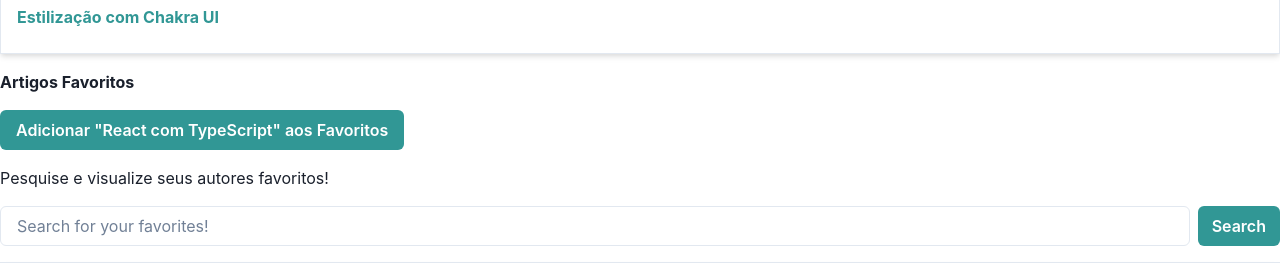
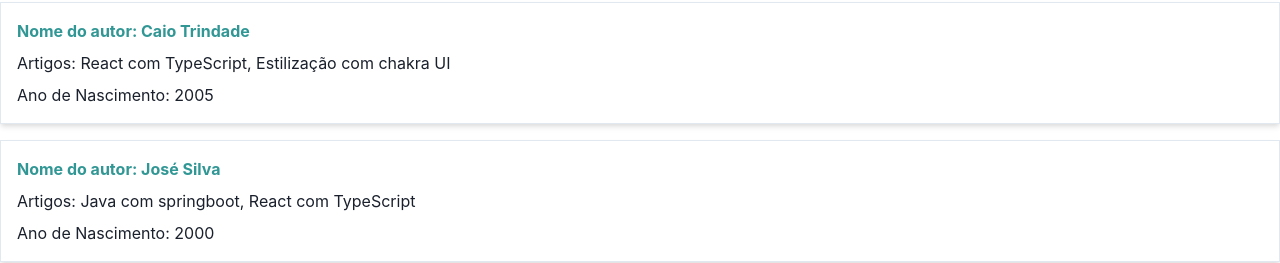
Before and after one commit to ctrindadedev/Wiki_Pessoal, a React (Vite) app: page / in a window 1280 px wide. Shown: the part 357-620 px from the top of the page. Built offline with nearby package versions, Linux system fonts and the light colour scheme.

Commit message:
mudança na estrutura de pastas + adição de dependências + fix na page home

```diff
--- a/package.json
+++ b/package.json
@@ -15,6 +15,7 @@
     "@emotion/style": "^0.8.0",
     "@emotion/styled": "^11.14.0",
     "framer-motion": "^12.11.0",
+    "lucide-react": "^0.513.0",
     "react": "^19.1.0",
     "react-dom": "^19.1.0",
     "react-router-dom": "^7.6.0"
--- a/src/components/Autor/AutorList.tsx
+++ b/src/components/AutorList.tsx
@@ -10,7 +10,7 @@ const AutorList = () => {
     },
     {
       nome: "José Silva",
-      artigos: ["Java com springboot"],
+      artigos: ["Java com springboot", "React com TypeScript"],
       anonascimento: 2000,
     },
   ];
--- a/src/components/Autor/Autoritem.tsx
+++ b/src/components/Autoritem.tsx
@@ -11,6 +11,7 @@ interface AutorPros {
 interface Autor {
   author: AutorPros;
 }
+
 
 //Componente que receba um array de objetos como prop
 
--- a/src/pages/Home.tsx
+++ b/src/pages/Home.tsx
@@ -1,9 +1,8 @@
 import React from "react";
 import { Box, Heading, Text } from "@chakra-ui/react";
-import ArticleList from "../components/Article/ArticleList";
+import ArticleList from "../components/ArticleList";
 import SearchBar from "../components/SearchBar";
-import FavoriteArticles from "../components/FavoriteArticles";
-import AutorList from "../components/Autor/AutorList";
+import AutorList from "../components/AutorList";
 
 const Home: React.FC = () => {
   return (
@@ -14,7 +13,6 @@ const Home: React.FC = () => {
       <Text mb={4}>Pesquise e visualize seus artigos favoritos!</Text>
       <SearchBar />
       <ArticleList />
-      <FavoriteArticles />
       <Text mb={4}>Pesquise e visualize seus autores favoritos!</Text>
       <SearchBar />
       <AutorList />
--- a/src/pages/Login.tsx
+++ b/src/pages/Login.tsx
@@ -9,6 +9,7 @@ import {
 } from "@chakra-ui/react";
 import { useAuth } from "../context/AuthContext";
 import { useNavigate } from "react-router-dom";
+
 const Login: React.FC = () => {
   const { login } = useAuth();
   const navigate = useNavigate();
@@ -18,6 +19,7 @@ const Login: React.FC = () => {
     username?: string;
     password?: string;
   }>({});
+
   const handleLogin = () => {
     const validationErrors: { username?: string; password?: string } = {};
     if (username.trim() === "") {
```
Also changed, not shown: 1 other file (tests, documents, lock files or other folders).
